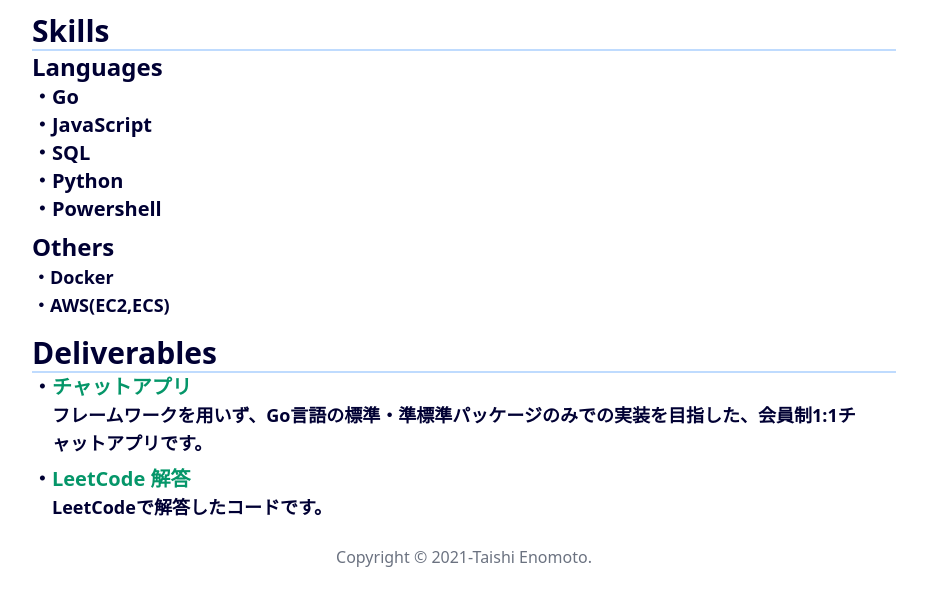
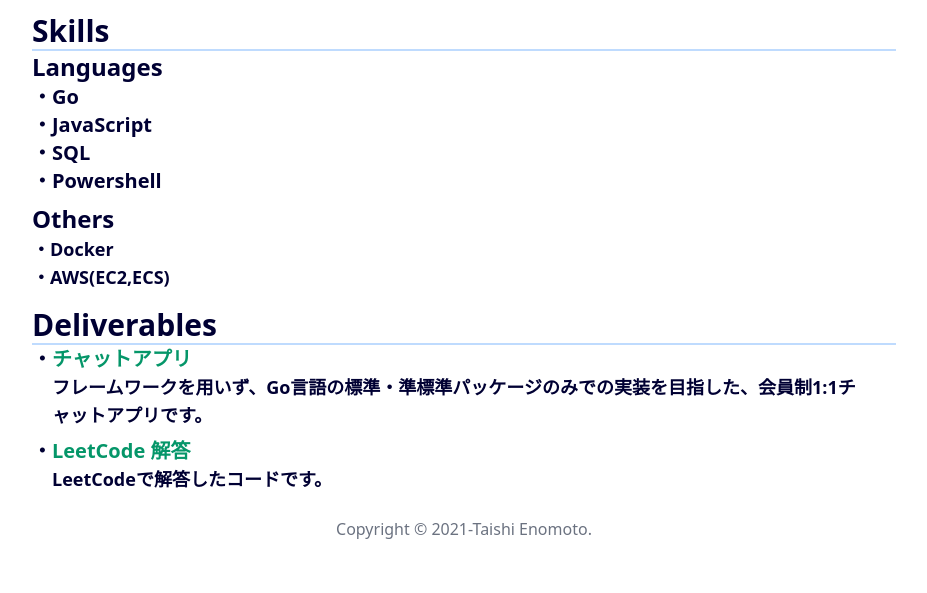
Before and after one commit to ta-enomoto/portfolio, a website: page index.html in a window 1280 px wide. Shown: the part 765-1358 px from the top of the page, without its empty margins (176-1103 px from the left). After the commit the page ends 1330 px from the top, so only its background shows below. Drawn offline with Linux system fonts and the light colour scheme.

Commit message:
Update index.html

```diff
--- a/index.html
+++ b/index.html
@@ -46,7 +46,6 @@
         <li>・Go</li>
         <li>・JavaScript</li>
         <li>・SQL</li>
-        <li>・Python</li>
         <li>・Powershell</li>
       </ul>
     <p></p>
```
